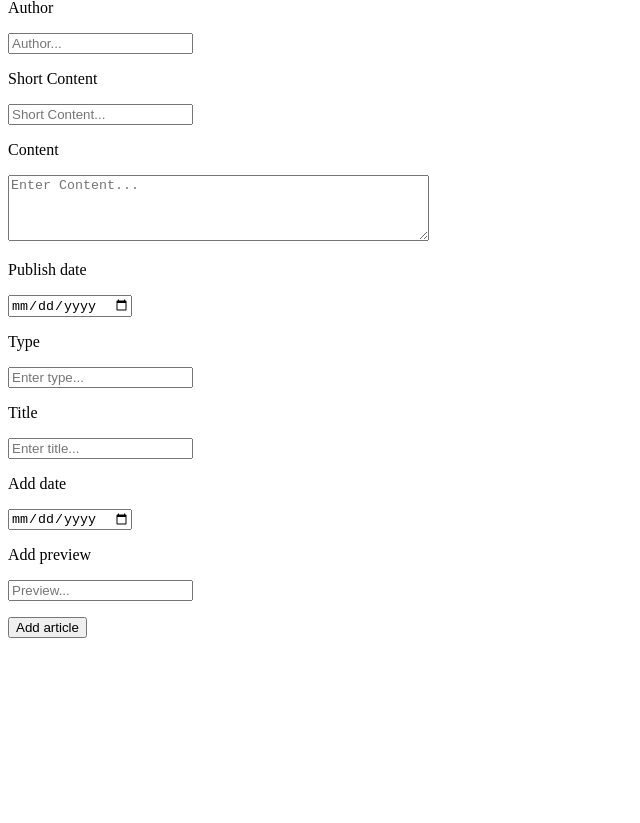
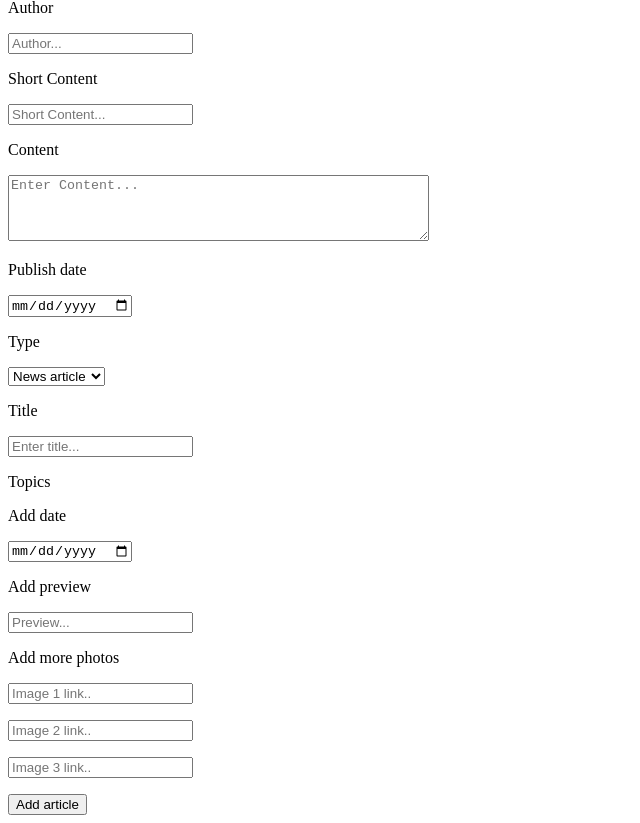
Before and after one commit to zilkazakauskas/PHP, a PHP site: page /straipsnio_forma.php in a window 1280 px wide. Shown: the part 60-883 px from the top of the page, without its empty margins (0-640 px from the left). Before the commit the page ends 800 px from the top, so only its background shows below. Run offline with PHP 8.4, Linux system fonts and the light colour scheme; data that the repository does not hold is empty.

Commit message:
kodo pakeitimai

```diff
--- /dev/null
+++ b/OOP_Polimorfizmas/get_topics.php
@@ -0,0 +1,14 @@
+<?php
+require 'sql_connection.php';
+
+$sql = 'SELECT pavadinimas FROM temos';
+$result = mysqli_query($link, $sql);
+
+$count=1;
+
+while ($row = mysqli_fetch_assoc($result)) {
+    echo '<input type="hidden" name="topic'.$count.'" value="">';
+    echo '<input type="checkbox" name="topic'.$count.'" value="'.$row['pavadinimas'].'">';
+    echo '<label for="topic'.$count.'">'.$row['pavadinimas'].'</label><br>';
+    $count++;
+}
--- a/OOP_Polimorfizmas/straipsnio_forma.php
+++ b/OOP_Polimorfizmas/straipsnio_forma.php
@@ -1,9 +1,4 @@
 <!DOCTYPE html>
-<!--
-To change this license header, choose License Headers in Project Properties.
-To change this template file, choose Tools | Templates
-and open the template in the editor.
--->
 <html>
     <head>
         <meta charset="UTF-8">
@@ -13,37 +8,58 @@ and open the template in the editor.
         <h3>Add new Article:</h3>
         <form method="POST" action="straipsnio_pridejimas.php">
             <div>
-                <label>Author</label>
+                <label for="author">Author</label>
                 <p><input type="text" placeholder="Author..." name="author"></p>
             </div>
             <div>
-                <label>Short Content</label>
+                <label for="shortContent">Short Content</label>
                 <p><input type="text" placeholder="Short Content..." name="shortContent"></p>
             </div>
             <div>
-                <label>Content</label>
+                <label for="content">Content</label>
                 <p><textarea type="content" placeholder="Enter Content..." name="content" rows="4" cols="50"></textarea></p>
             </div>
             <div>
-                <label>Publish date</label>
+                <label for="publishDate">Publish date</label>
                 <p><input type="date" name="publishDate"></p>
             </div>
             <div>
-                <label>Type</label>
-                <p><input type="text" name="type" placeholder="Enter type..."></p>
+                <label for="type">Type</label>
+                <p>
+                    <select name="type">
+                        <option value="NewsArticle">News article</option>
+                        <option value="PhotoArticle">Photo article</option>
+                        <option value="ShortArticle">Short article</option>
+                    </select>
+                </p>
             </div>
             <div>
-                <label>Title</label>
+                <label for="title">Title</label>
                 <p><input type="text" name="title" placeholder="Enter title..."></p>
             </div>
             <div>
-                <label>Add date</label>
+                <label>Topics</label>
+                <p>
+                    <?php
+                    require'get_topics.php';
+                    ?>
+                </p>
+            </div>
+            <div>
+                <label for="addDate">Add date</label>
                 <p><input type="date" name="addDate" placeholder="Todays date..."></p>
             </div>
             <div>
-                <label>Add preview</label>
-                <p><input type="text" name="preview" placeholder="Preview..."></p>
+                <label for="previewImage">Add preview</label>
+                <p><input type="url" name="previewImage" placeholder="Preview..."></p>
             </div>
+            <div>
+                <label for="image1">Add more photos</label>
+                <p><input type="url" name="image1" placeholder="Image 1 link.."></p>
+                <p><input type="url" name="image2" placeholder="Image 2 link.."></p>
+                <p><input type="url" name="image3" placeholder="Image 3 link.."></p>
+            </div>
+
             <input type="submit" value="Add article" name="submit">
         </form>
     </body>
```
Also changed, not shown: OOP_Polimorfizmas/straipsnio_pridejimas.php (+41 -1 lines).
